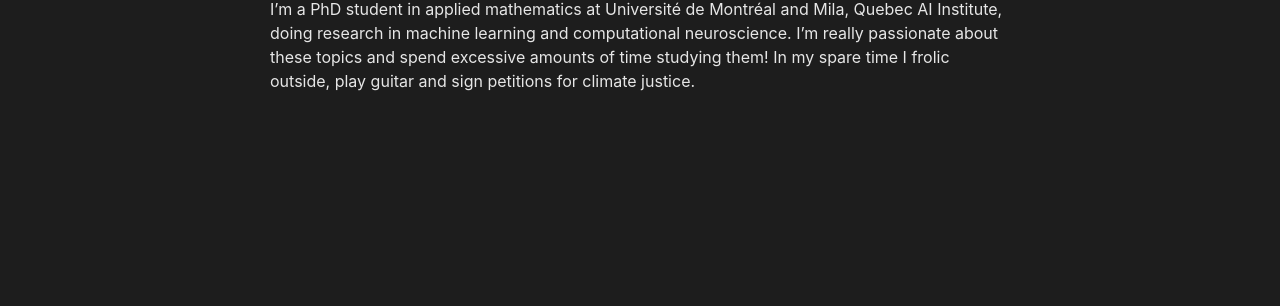
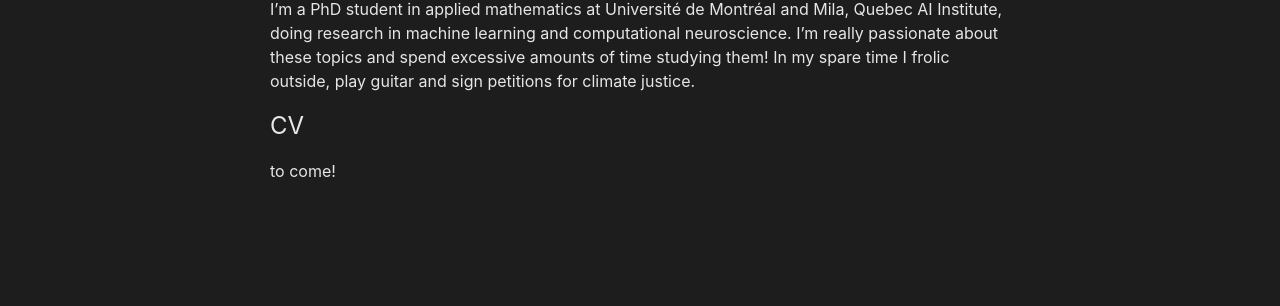
Before and after one commit to zek3r/zek3r.github.io, a Jekyll site: the page built from about.markdown, in a window 1280 px wide. Shown: the part 218-524 px from the top of the page. Built offline with Jekyll 4.4.1, drawn with Linux system fonts in a browser that asks for light colours; some web fonts are replaced.

Commit message:
updating stuff...

```diff
--- a/about.markdown
+++ b/about.markdown
@@ -7,3 +7,8 @@ permalink: /about/
 # Bio
 
 I’m a PhD student in applied mathematics at Université de Montréal and Mila, Quebec AI Institute, doing research in machine learning and computational neuroscience. I’m really passionate about these topics and spend excessive amounts of time studying them! In my spare time I frolic outside, play guitar and sign petitions for climate justice.
+
+
+# CV
+
+to come!
```
